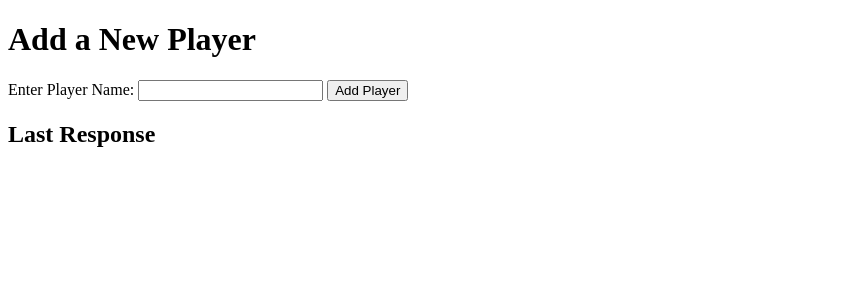
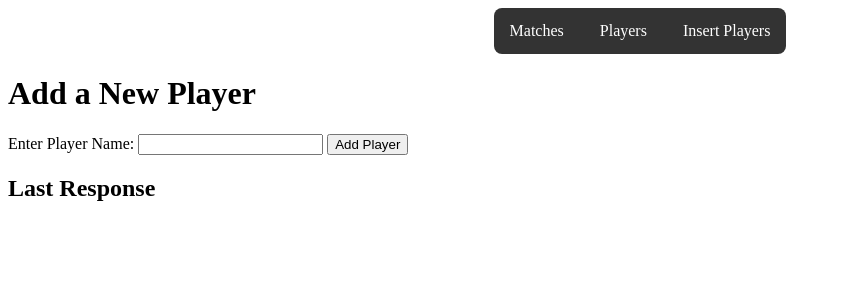
Before and after one commit to ErwanR-Holberton/WebAppTest, a Flask app: template templates/Babyfoot/Add_Player.html in a window 1280 px wide. Shown: the top 300 px of the page, without its empty margins (0-841 px from the left). Run offline with Flask 3, Linux system fonts and the light colour scheme; the template is opened without the code that fills it, so the values that code supplies are empty.

Commit message:
change url for and added navbar in each page

```diff
--- a/Apps/Babyfoot.py
+++ b/Apps/Babyfoot.py
@@ -115,3 +115,7 @@ def routes():
         limit = request.args.get('limit', default=None, type=int)
         match_data = Request_Matches(limit)
         return render_template(prefix + 'Matches.html', matches=match_data)
+
+    @app.route(prefix + 'test')
+    def eetete():
+        return render_template(prefix + 'test.html')
--- a/templates/Babyfoot/Add_Player.html
+++ b/templates/Babyfoot/Add_Player.html
@@ -6,6 +6,7 @@
     <title>Add Player</title>
 </head>
 <body>
+    {% include 'Babyfoot/navbar.html' %}
     <h1>Add a New Player</h1>
 
     <form id="playerForm">
--- a/templates/Babyfoot/Players.html
+++ b/templates/Babyfoot/Players.html
@@ -16,6 +16,7 @@
         }
     </style>
 </head>
+    {% include 'Babyfoot/navbar.html' %}
     {% for player in players %}
         <div>{{ player }}</div>
     {% endfor %}
--- a/templates/Babyfoot/navbar.html
+++ b/templates/Babyfoot/navbar.html
@@ -1,9 +1,40 @@
 <header>
-    <nav>
+    <nav id="header_nav">
         <ul>
-            <li><a href="{{ url_for('/Babyfoot') }}">Home</a></li>
-            <li><a href="{{ url_for('/Babyfoot/matches') }}">Matches</a></li>
-            <li><a href="{{ url_for('/Babyfoot/players') }}">Players</a></li>
+            <li><a href="{{ url_for('Babyfoot_matches') }}">Matches</a></li>
+            <li><a href="{{ url_for('Babyfoot_Players') }}">Players</a></li>
+            <li><a href="{{ url_for('Insert_Babyfoot_Players') }}">Insert Players</a></li>
         </ul>
     </nav>
 </header>
+<style>
+    #header_nav {
+        text-align: center; /* Center the entire navigation bar */
+    }
+
+    #header_nav ul {
+        display: inline-block; /* Makes the ul content as wide as its elements */
+        list-style-type: none; /* Removes default bullet points */
+        margin: 0;             /* Removes default margin */
+        padding: 0;            /* Removes default padding */
+        background-color: #333; /* Sets the background color for the nav bar */
+        border-radius: 8px;    /* Adds rounded corners to the nav bar */
+    }
+
+    #header_nav ul li {
+        display: inline;       /* Aligns list items horizontally */
+    }
+
+    #header_nav ul li a {
+        display: inline-block; /* Keeps links aligned horizontally */
+        color: white;          /* Text color */
+        text-align: center;    /* Centers the text */
+        padding: 14px 16px;    /* Adds padding inside the link */
+        text-decoration: none; /* Removes the underline from links */
+    }
+
+    #header_nav ul li a:hover {
+        background-color: #111; /* Changes background on hover */
+        border-radius: 4px;     /* Adds rounded corners to the hover effect */
+    }
+</style>
```
Also changed, not shown: FlaskApp.py (+6 -4 lines), templates/Babyfoot/test.html (added, +33 -0 lines).
